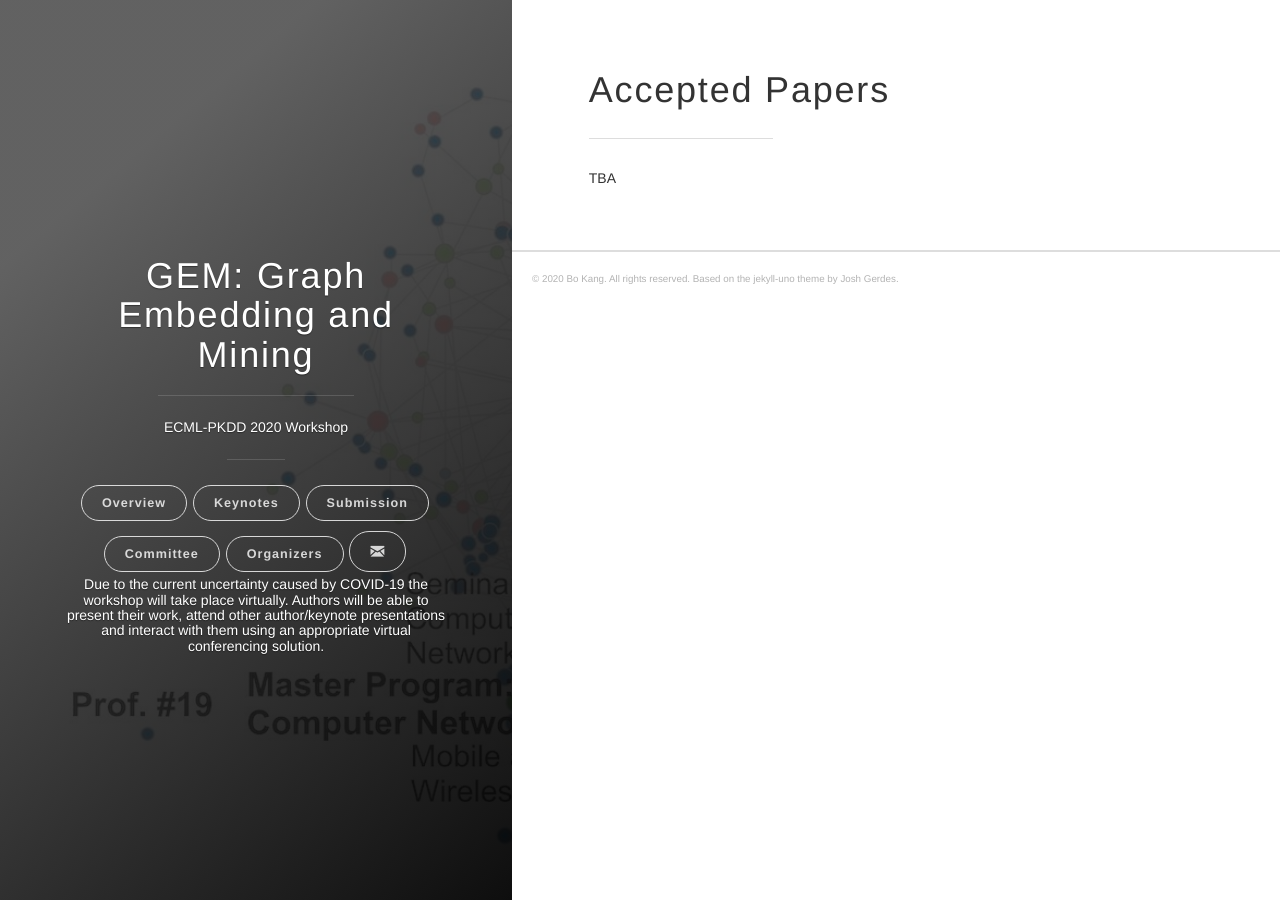
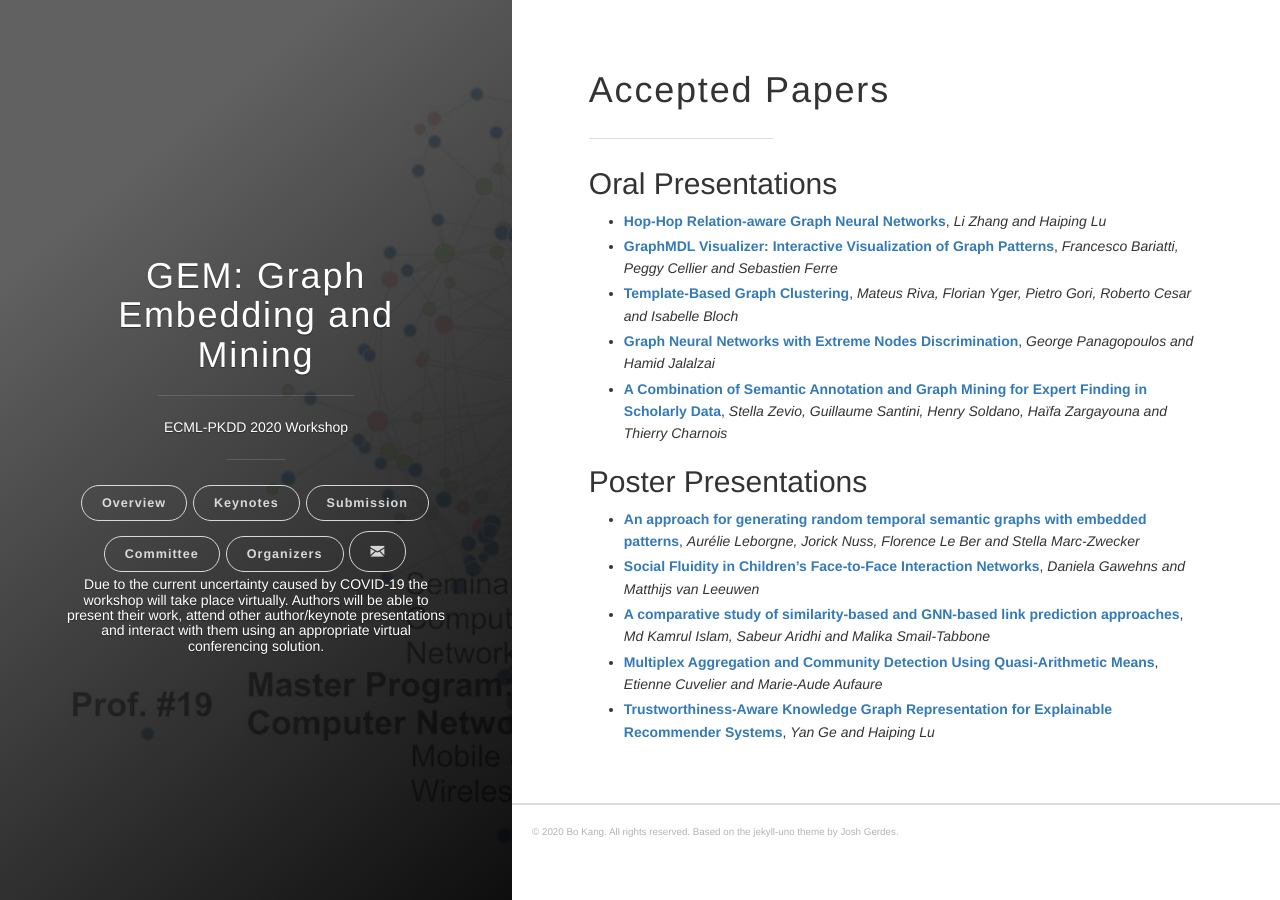
Before and after one commit to gem-ecmlpkdd/gem-ecmlpkdd.github.io, a Jekyll site: the page built from pages/papers.md, in a window 1280 px wide. Built offline with Jekyll 4.4.1, drawn with Linux system fonts in a browser that asks for light colours.

Commit message:
update accepted papers.

```diff
--- a/pages/papers.md
+++ b/pages/papers.md
@@ -4,4 +4,16 @@
 permalink: /papers/
 ---
 ---
-TBA
+## Oral Presentations
+* [__Hop-Hop Relation-aware Graph Neural Networks__]({{site.baseurl}}GEM2020_paper_10.pdf), _Li Zhang and Haiping Lu_
+* [__GraphMDL Visualizer: Interactive Visualization of Graph Patterns__]({{site.baseurl}}GEM2020_paper_7.pdf), _Francesco Bariatti, Peggy Cellier and Sebastien Ferre_
+* [__Template-Based Graph Clustering__]({{site.baseurl}}GEM2020_paper_3.pdf), _Mateus Riva, Florian Yger, Pietro Gori, Roberto Cesar and Isabelle Bloch_
+* [__Graph Neural Networks with Extreme Nodes Discrimination__]({{site.baseurl}}GEM2020_paper_4.pdf), _George Panagopoulos and Hamid Jalalzai_
+* [__A Combination of Semantic Annotation and Graph Mining for Expert Finding in Scholarly Data__]({{site.baseurl}}GEM2020_paper_8.pdf), _Stella Zevio, Guillaume Santini, Henry Soldano, Haïfa Zargayouna and Thierry Charnois_
+
+## Poster Presentations
+* [__An approach for generating random temporal semantic graphs with embedded patterns__]({{site.baseurl}}GEM2020_paper_1.pdf), _Aurélie Leborgne, Jorick Nuss, Florence Le Ber and Stella Marc-Zwecker_
+* [__Social Fluidity in Children's Face-to-Face Interaction Networks__]({{site.baseurl}}GEM2020_paper_2.pdf), _Daniela Gawehns and Matthijs van Leeuwen_
+* [__A comparative study of similarity-based and GNN-based link prediction approaches__]({{site.baseurl}}GEM2020_paper_5.pdf), _Md Kamrul Islam, Sabeur Aridhi and Malika Smail-Tabbone_
+* [__Multiplex Aggregation and Community Detection Using Quasi-Arithmetic Means__]({{site.baseurl}}GEM2020_paper_6.pdf), _Etienne Cuvelier and Marie-Aude Aufaure_
+* [__Trustworthiness-Aware Knowledge Graph Representation for Explainable Recommender Systems__]({{site.baseurl}}GEM2020_paper_9.pdf), _Yan Ge and Haiping Lu_
```
Also changed, not shown: 10 other files.
